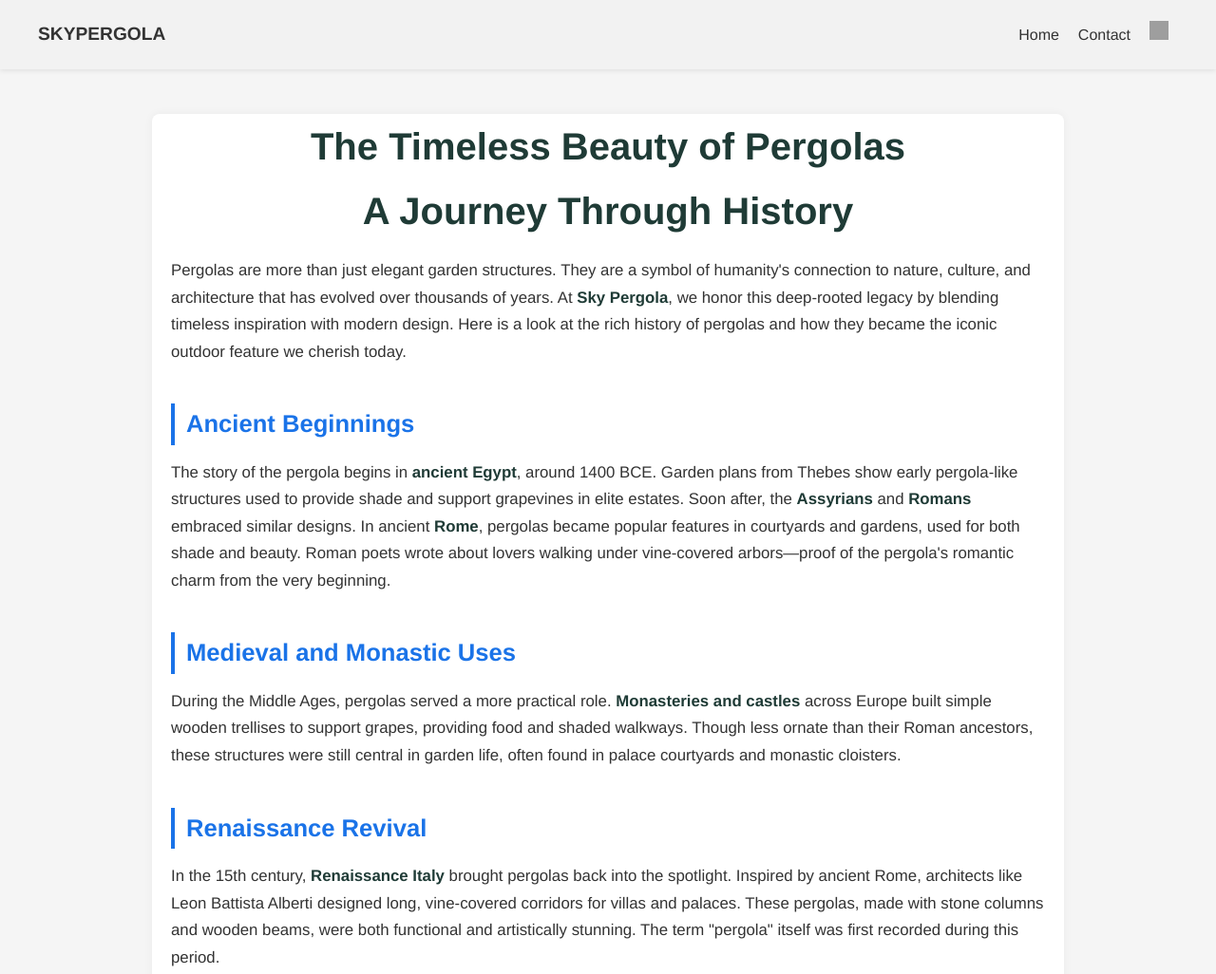
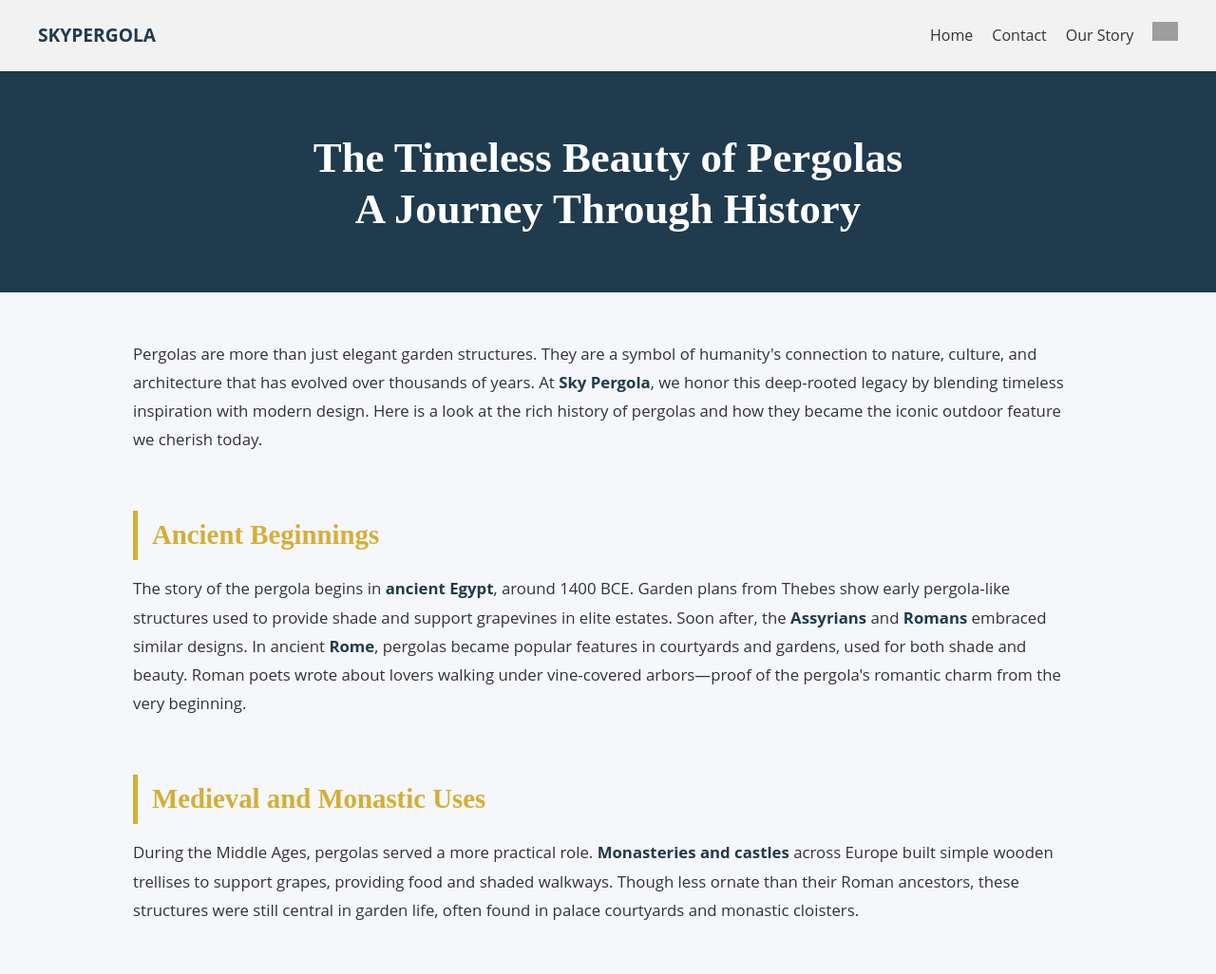
Before and after one commit to kalmen2/skypergola, a plain HTML site: page history.html in a window 1280 px wide. Shown: the top 1026 px of the page at 95% size. Drawn offline with Linux system fonts and the light colour scheme; grey boxes are pictures that could not be loaded.

Commit message:
Added History page and updated navigation

```diff
--- a/history.html
+++ b/history.html
@@ -3,111 +3,127 @@
 <head>
   <meta charset="UTF-8" />
   <meta name="viewport" content="width=device-width, initial-scale=1.0"/>
-  <title>The Timeless Beauty of Pergolas | SkyPergola</title>
+  <title>The Timeless Beauty of Pergolas</title>
 
   <style>
-    /* HEADER + BASIC STYLES */
-    * {
+    :root {
+      --main-color: #1f3b4d;
+      --accent-color: #d4af37;
+      --bg-color: #f5f7fa;
+      --text-color: #333;
+      --font-heading: 'Playfair Display', serif;
+      --font-body: 'Open Sans', sans-serif;
+    }
+
+    @import url('https://fonts.googleapis.com/css2?family=Open+Sans:wght@400;600&family=Playfair+Display:wght@600&display=swap');
+
+    body {
       margin: 0;
-      padding: 0;
-      box-sizing: border-box;
+      font-family: var(--font-body);
+      background-color: var(--bg-color);
+      color: var(--text-color);
+      line-height: 1.8;
     }
-    html {
-      font-family: 'Helvetica Neue', sans-serif;
-      scroll-behavior: smooth;
-    }
-    body {
-      background: #f5f5f5;
-      color: #333;
-      line-height: 1.7;
-    }
-    header {
+
+    /* Fixed Responsive Header */
+    header.site-header {
       background: #f2f2f2;
       position: fixed;
       top: 0;
       width: 100%;
       z-index: 1000;
+      box-shadow: 0 2px 5px rgba(0,0,0,0.08);
+      transition: transform 0.3s ease, background-color 0.3s ease;
+    }
+    header.site-header .inner {
+      max-width: 1200px;
+      margin: 0 auto;
+      padding: 20px 20px;
       display: flex;
       justify-content: space-between;
       align-items: center;
-      padding: 20px 40px;
-      box-shadow: 0 2px 5px rgba(0,0,0,0.08);
-      transition: transform 0.3s ease, background-color 0.3s ease;
     }
     .logo {
       font-weight: bold;
       font-size: 1.2rem;
+      color: #1f3b4d;
     }
     nav {
       display: flex;
       align-items: center;
     }
     nav a {
-      margin: 0 10px;
+      margin-left: 20px;
       text-decoration: none;
       color: #333;
       font-size: 1rem;
     }
-    nav a.whatsapp-icon img {
-      width: 20px;
-      height: 20px;
-    }
-    .menu-toggle {
-      display: none;
+    nav a:hover {
+      color: var(--accent-color);
     }
 
-    /* PAGE CONTENT */
-    .page-container {
-      max-width: 960px;
-      margin: 120px auto 40px;
-      padding: 0 20px;
-      background: white;
-      border-radius: 8px;
-      box-shadow: 0 0 10px rgba(0,0,0,0.05);
+    /* Title Header (below fixed nav) */
+    header.page-title {
+      background-color: var(--main-color);
+      color: white;
+      padding: 140px 20px 60px;
+      text-align: center;
     }
-    h1 {
-      font-size: 2.5rem;
-      text-align: center;
-      color: #1f3b36;
-      margin: 40px 0 10px;
+
+    header.page-title h1 {
+      font-family: var(--font-heading);
+      font-size: 2.8em;
+      margin: 0;
+      line-height: 1.2;
     }
-    h2 {
-      font-size: 1.6rem;
-      margin-top: 40px;
-      color: #1a73e8;
-      border-left: 4px solid #1a73e8;
-      padding-left: 12px;
+
+    .container {
+      max-width: 1000px;
+      margin: 0 auto;
+      padding: 40px 20px;
     }
-    p {
-      font-size: 1.05rem;
-      margin-top: 15px;
+
+    section {
+      margin-bottom: 60px;
     }
+
+    section h2 {
+      font-family: var(--font-heading);
+      font-size: 1.8em;
+      color: var(--accent-color);
+      margin-bottom: 15px;
+      border-left: 5px solid var(--accent-color);
+      padding-left: 15px;
+    }
+
+    section p {
+      font-size: 1.05em;
+      margin-top: 10px;
+    }
+
     .highlight {
-      color: #1f3b36;
+      color: var(--main-color);
       font-weight: bold;
     }
 
-    /* FOOTER */
-    .footer {
-      background-color: #1f3b36;
-      color: white;
+    footer {
+      background-color: #1f3b4d;
+      color: #fff;
       text-align: center;
-      padding: 40px 20px;
-      font-size: 0.9rem;
-      margin-top: 60px;
+      padding: 30px 20px;
+      font-size: 0.9em;
     }
 
-    /* MOBILE STYLES */
     @media (max-width: 768px) {
-      h1 {
-        font-size: 1.8rem;
+      header.page-title h1 {
+        font-size: 2.2em;
       }
-      h2 {
-        font-size: 1.3rem;
+      section h2 {
+        font-size: 1.4em;
       }
-      .page-container {
-        margin: 100px 10px 20px;
-        padding: 20px 15px;
+      nav a {
+        margin-left: 10px;
+        font-size: 0.95rem;
       }
     }
   </style>
@@ -115,7 +131,7 @@
   <script>
     let lastScrollTop = 0;
     window.addEventListener('scroll', function () {
-      const header = document.querySelector('header');
+      const header = document.querySelector('.site-header');
       const st = window.scrollY;
       if (st > lastScrollTop) {
         header.style.transform = 'translateY(-100%)';
@@ -124,54 +140,72 @@
       }
       lastScrollTop = st <= 0 ? 0 : st;
     }, false);
-
-    function toggleMenu() {
-      const header = document.querySelector('header');
-      header.classList.toggle('nav-open');
-    }
   </script>
 </head>
 
 <body>
-  <header>
+
+  <!-- Fixed Header -->
+  <header class="site-header">
+    <div class="inner">
       <div class="logo">SKYPERGOLA</div>
-    <div class="menu-toggle" onclick="toggleMenu()">☰</div>
-    <nav id="nav-menu">
+      <nav>
         <a href="index.html#home">Home</a>
         <a href="index.html#contact">Contact</a>
-      <a class="whatsapp-icon" href="https://wa.me/13479800139" target="_blank">
-        <img src="https://upload.wikimedia.org/wikipedia/commons/6/6b/WhatsApp.svg" alt="WhatsApp" />
+        <a href="history.html">Our Story</a>
+        <a href="https://wa.me/13479800139" target="_blank">
+          <img src="https://upload.wikimedia.org/wikipedia/commons/6/6b/WhatsApp.svg" alt="WhatsApp" style="height: 20px;">
         </a>
       </nav>
+    </div>
   </header>
 
-  <div class="page-container">
-    <h1>The Timeless Beauty of Pergolas<br> A Journey Through History</h1>
+  <!-- Page Title -->
+  <header class="page-title">
+    <h1>The Timeless Beauty of Pergolas<br />A Journey Through History</h1>
+  </header>
 
+  <!-- Main Article -->
+  <div class="container">
+
+    <section>
       <p>Pergolas are more than just elegant garden structures. They are a symbol of humanity's connection to nature, culture, and architecture that has evolved over thousands of years. At <span class="highlight">Sky Pergola</span>, we honor this deep-rooted legacy by blending timeless inspiration with modern design. Here is a look at the rich history of pergolas and how they became the iconic outdoor feature we cherish today.</p>
+    </section>
 
+    <section>
       <h2>Ancient Beginnings</h2>
       <p>The story of the pergola begins in <span class="highlight">ancient Egypt</span>, around 1400 BCE. Garden plans from Thebes show early pergola-like structures used to provide shade and support grapevines in elite estates. Soon after, the <span class="highlight">Assyrians</span> and <span class="highlight">Romans</span> embraced similar designs. In ancient <span class="highlight">Rome</span>, pergolas became popular features in courtyards and gardens, used for both shade and beauty. Roman poets wrote about lovers walking under vine-covered arbors—proof of the pergola's romantic charm from the very beginning.</p>
+    </section>
 
+    <section>
       <h2>Medieval and Monastic Uses</h2>
       <p>During the Middle Ages, pergolas served a more practical role. <span class="highlight">Monasteries and castles</span> across Europe built simple wooden trellises to support grapes, providing food and shaded walkways. Though less ornate than their Roman ancestors, these structures were still central in garden life, often found in palace courtyards and monastic cloisters.</p>
+    </section>
 
+    <section>
       <h2>Renaissance Revival</h2>
       <p>In the 15th century, <span class="highlight">Renaissance Italy</span> brought pergolas back into the spotlight. Inspired by ancient Rome, architects like Leon Battista Alberti designed long, vine-covered corridors for villas and palaces. These pergolas, made with stone columns and wooden beams, were both functional and artistically stunning. The term "pergola" itself was first recorded during this period.</p>
+    </section>
 
+    <section>
       <h2>18th–19th Century Europe</h2>
       <p>As garden design evolved, <span class="highlight">French and English landscapes</span> featured pergolas and green tunnels made of pleached trees and climbing plants. Though briefly falling out of fashion during the Romantic era, pergolas came back strong with the <span class="highlight">Victorian</span> and <span class="highlight">Arts & Crafts</span> movements. Designers like <span class="highlight">Gertrude Jekyll</span> and <span class="highlight">Edwin Lutyens</span> used pergolas to create dramatic, flower-draped walkways in English gardens.</p>
+    </section>
 
+    <section>
       <h2>Modern Innovation</h2>
       <p>In the <span class="highlight">20th and 21st centuries</span>, pergolas found their way into suburban homes and public parks worldwide. New materials like <span class="highlight">aluminum</span>, <span class="highlight">vinyl</span>, and <span class="highlight">fiberglass</span> made them more durable and accessible. Today’s pergolas are not only stylish but also smart—featuring <span class="highlight">motorized louvers</span>, <span class="highlight">LED lighting</span>, and even <span class="highlight">app-controlled roofs</span> that adjust to the weather.</p>
+      <p>At <span class="highlight">Sky Pergola</span>, we bring this ancient tradition into the modern era. Whether you're looking for a cozy backyard retreat or a stunning outdoor statement piece, our pergolas carry forward a legacy of beauty, comfort, and craftsmanship that spans generations.</p>
+    </section>
 
-    <p>At <span class="highlight">Sky Pergola</span>, we bring this ancient tradition into the modern era. Whether you're looking for a cozy backyard retreat or a stunning outdoor statement piece, our pergolas carry forward a legacy of beauty, comfort, and craftsmanship that spans generations.</p>
+    <section>
+      <p><strong>Experience the elegance of history—reimagined for today.</strong></p>
+    </section>
 
-    <p><strong>Experience the elegance of history—reimagined for today.</strong></p>
   </div>
 
-  <div class="footer">
-    &copy; 2025 SkyPergola. All rights reserved.
-  </div>
+  <footer>
+    &copy; 2025 Sky Pergola. All rights reserved.
+  </footer>
 </body>
 </html>
```
Lines whose indentation alone changed are shown as unchanged.
